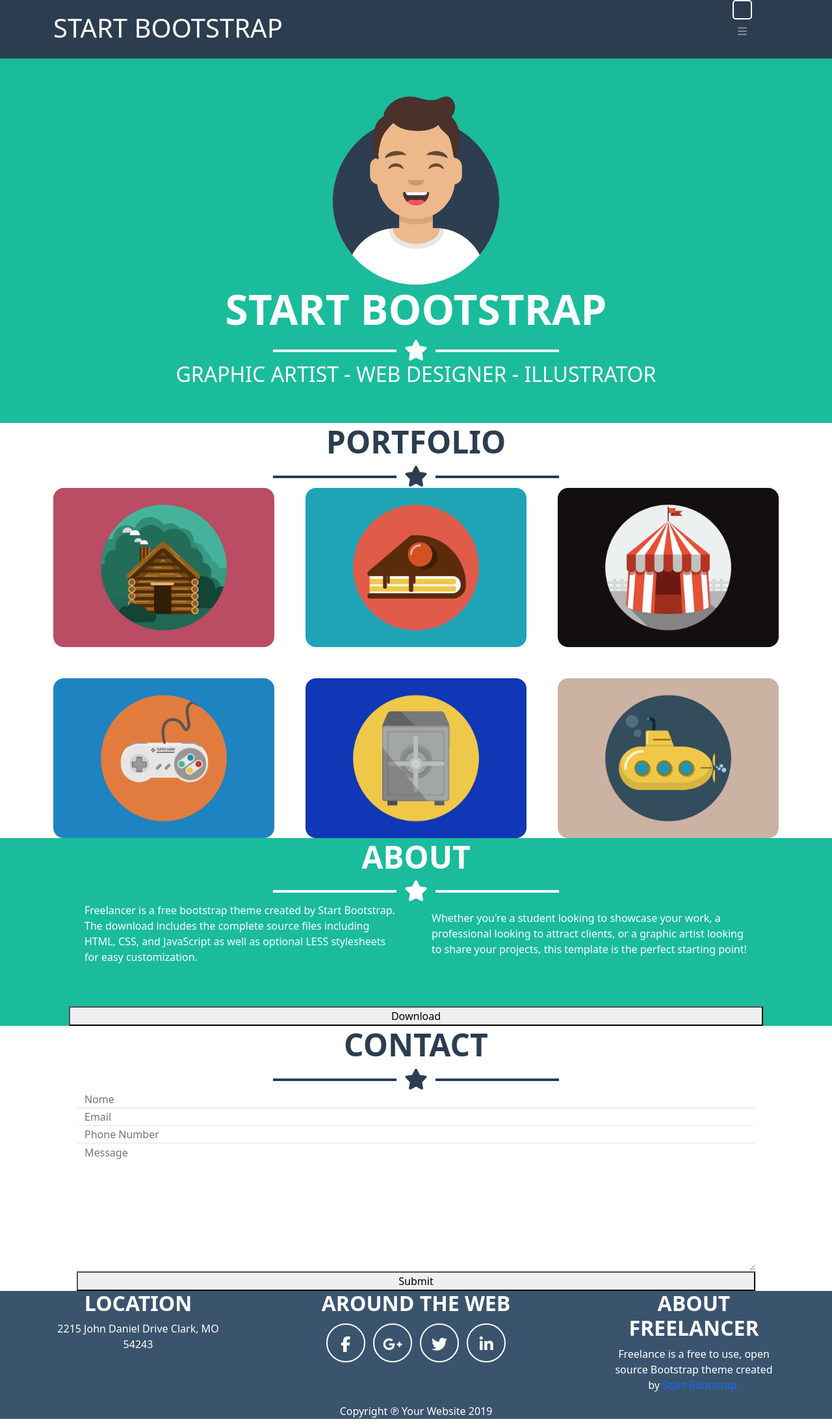
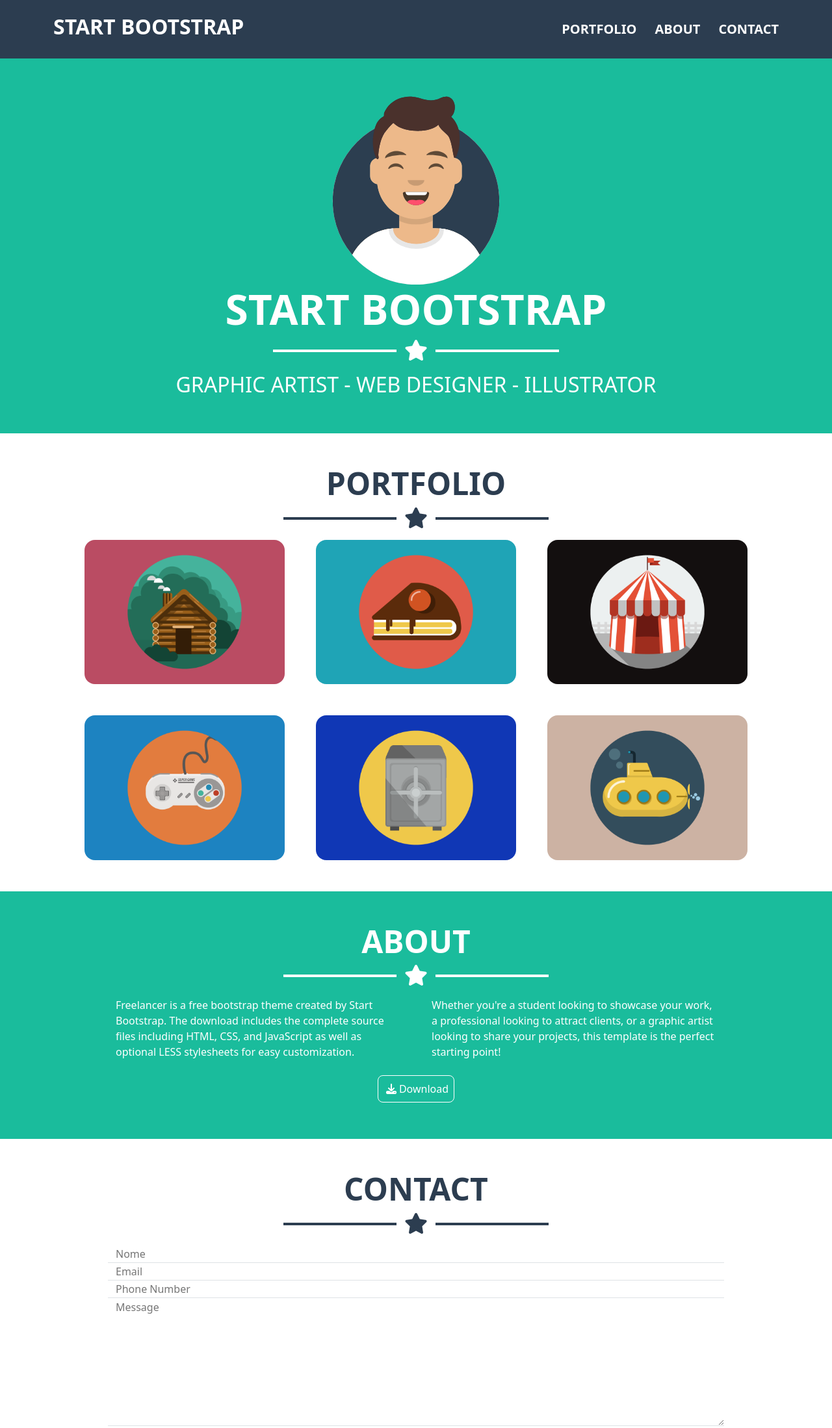
Before and after one commit to nicola1397/html-css-bootstrap-freelancer, a plain HTML site: page index.html in a window 1280 px wide. Shown: the top 2198 px of the page at 65% size. Drawn offline with nearby package versions, Linux system fonts and the light colour scheme.

Commit message:
fix: fixed spacings

```diff
--- a/index.html
+++ b/index.html
@@ -30,21 +30,27 @@
       <nav class="container-md">
         <div class="row align-items-center justify-content-between">
           <div class="col-5 flex-grow-1">
-            <h2 class="text-uppercase text-white fs-1">start bootstrap</h2>
+            <h2 class="text-uppercase text-white fs-2 fw-bold">
+              start bootstrap
+            </h2>
           </div>
           <!-- BURGER MENU SMARTPHONE -->
-          <div class="col-1">
-            <button class="burger-menu">
+          <div class="col-2 small-menu">
+            <button class="btn btn-outline-light">
               <i class="fa-solid fa-bars"></i>
             </button>
           </div>
-        </div>
           <!-- NAV DESKTOP -->
-        <div class="col big-nav">
-          <div>
-            <a href="#" class="text-white text-uppercase fs-4">portfolio</a>
-            <a href="#" class="text-white text-uppercase fs-4">about</a>
-            <a href="#" class="text-white text-uppercase fs-4">contact</a>
+          <div class="big-nav col-6 text-end flex-grow-1">
+            <a href="#" class="text-white text-uppercase fs-5 fw-semibold ms-4"
+              >portfolio</a
+            >
+            <a href="#" class="text-white text-uppercase fs-5 fw-semibold ms-4"
+              >about</a
+            >
+            <a href="#" class="text-white text-uppercase fs-5 fw-semibold ms-4"
+              >contact</a
+            >
           </div>
         </div>
       </nav>
@@ -56,7 +62,7 @@
         <img src="./img/avatar.svg" alt="" />
         <h1 class="text-uppercase display-3 fw-semibold">start bootstrap</h1>
         <!-- STAR CONTAINER -->
-        <div class="container">
+        <div class="container mb-3">
           <div class="row align-items-center star justify-content-center">
             <div class="col-2 line"></div>
             <div class="col flex-grow-0 text-center">
@@ -72,11 +78,12 @@
 
       <!-- PORTFOLIO -->
       <section id="portfolio">
+        <div class="container-md d-flex flex-column p-5">
           <h2 class="text-uppercase display-5 fw-semibold text-center">
             portfolio
           </h2>
           <!-- STAR CONTAINER -->
-        <div class="container">
+          <div class="container mb-3">
             <div class="row align-items-center star justify-content-center">
               <div class="col-2 line"></div>
               <div class="col flex-grow-0 text-center">
@@ -109,13 +116,17 @@
               </div>
             </div>
           </div>
+        </div>
       </section>
 
       <!-- ABOUT -->
       <section id="about">
-        <h2 class="text-uppercase display-5 fw-semibold text-center">about</h2>
+        <div class="container-md d-flex flex-column p-5">
+          <h2 class="text-uppercase display-5 fw-semibold text-center">
+            about
+          </h2>
           <!-- STAR CONTAINER -->
-        <div class="container">
+          <div class="container mb-3">
             <div class="row align-items-center star justify-content-center">
               <div class="col-2 line"></div>
               <div class="col flex-grow-0 text-center">
@@ -131,10 +142,10 @@
               <!-- CONTENT -->
               <div class="col-md-6">
                 <p>
-                Freelancer is a free bootstrap theme created by Start Bootstrap.
-                The download includes the complete source files including HTML,
-                CSS, and JavaScript as well as optional LESS stylesheets for
-                easy customization.
+                  Freelancer is a free bootstrap theme created by Start
+                  Bootstrap. The download includes the complete source files
+                  including HTML, CSS, and JavaScript as well as optional LESS
+                  stylesheets for easy customization.
                 </p>
               </div>
               <div class="col-md-6">
@@ -145,18 +156,24 @@
                   starting point!
                 </p>
               </div>
-            <button>Download</button>
             </div>
+          </div>
+          <button
+            class="button align-self-center m-2 rounded-3 p-2 text-white text-center"
+          >
+            <i class="fa-solid fa-download mx-1 text-center"></i>Download
+          </button>
         </div>
       </section>
 
       <!-- CONTACT -->
       <section id="contact">
+        <div class="container-md d-flex flex-column p-5">
           <h2 class="text-uppercase display-5 fw-semibold text-center">
             contact
           </h2>
           <!-- STAR CONTAINER -->
-        <div class="container-md">
+          <div class="container-md mb-3">
             <div class="row align-items-center star justify-content-center">
               <div class="col-2 line"></div>
               <div class="col flex-grow-0 text-center">
@@ -196,21 +213,29 @@
                 cols="30"
                 class="border-0 border-bottom"
               ></textarea>
-            <button type="submit">Submit</button>
             </div>
           </form>
+          <button
+            type="submit"
+            class="button align-self-start mx-5 my-2 rounded-3 p-2 text-white"
+          >
+            Submit
+          </button>
+        </div>
       </section>
     </main>
 
     <!-- FOOTER -->
     <footer class="text-center">
-      <div class="container-md">
+      <div class="container-md py-5">
         <div class="row justify-content-between">
-          <div class="col-md-3">
+          <!-- COLONNA LOCATION -->
+          <div class="col-md-3 my-3">
             <h2 class="text-uppercase fw-semibold text-center">location</h2>
             <p>2215 John Daniel Drive Clark, MO 54243</p>
           </div>
-          <div class="col-md-5">
+          <!-- COLONNA SOCIAL -->
+          <div class="col-md-6 my-3">
             <h2 class="text-uppercase fw-semibold text-center">
               around the web
             </h2>
@@ -236,38 +261,21 @@
                 ></a>
               </li>
             </ul>
-            <!-- <div class="container-md">
-              <div class="row justify-content-center g-2">
-                <div class="col-2 text-center social">
-                  <a href="#"><i class="fa-brands fa-facebook-f"></i></a>
           </div>
-
-                <div class="col-2 text-center social">
-                  <a href="#"><i class="fa-brands fa-google-plus-g"></i></a>
-                </div>
-
-                <div class="col-2 text-center social">
-                  <a href="#"><i class="fa-brands fa-twitter"></i></a>
-                </div>
-
-                <div class="col-2 text-center social">
-                  <a href="#"><i class="fa-brands fa-linkedin-in"></i></a>
-                </div>
-              </div> -->
-          </div>
-          <div class="col-md-3">
+          <!-- COLONNA ABOUT -->
+          <div class="col-md-3 my-3">
             <h2 class="text-uppercase fw-semibold text-center">
               ABOUT FREELANCER
             </h2>
 
-            <p>
+            <p class="fs-4 fw-semibold">
               Freelance is a free to use, open source Bootstrap theme created by
               <a href="#">Start Bootstrap.</a>
             </p>
           </div>
         </div>
       </div>
-      <div class="copyright">Copyright &copysr; Your Website 2019</div>
+      <div class="copyright p-5">Copyright &copysr; Your Website 2019</div>
     </footer>
 
     <!-- BOOTSTRAP SCRIPT -->
--- a/style.css
+++ b/style.css
@@ -5,6 +5,7 @@ a {
 :root {
   --greenbg: #1abc9c;
   --darkbg: #2c3d50;
+  --bs-btn-bg: #1abc9c;
 }
 
 body {
@@ -12,6 +13,12 @@ body {
 }
 
 /* UTILS */
+
+button {
+  background-color: var(--greenbg);
+  color: white;
+  border: 1px solid white;
+}
 
 /* DIVISORE STELLA */
 .line {
@@ -61,16 +68,13 @@ header nav {
 }
 
 .big-nav {
-  display: none;
+  display: none !important;
 }
 
 .burger-menu {
   background: none;
-  border: 2px solid white;
-  border-radius: 5px;
   height: 30px;
   width: 30px;
-  text-align: center;
   color: rgba(255, 255, 255, 0.4);
 }
 
@@ -119,3 +123,18 @@ li a {
   line-height: 60px;
   color: white;
 }
+
+.copyright {
+  background-color: #2c3d50;
+}
+
+/* MEDIA QUERY */
+
+@media all and (min-width: 768px) {
+  .small-menu {
+    display: none;
+  }
+  .big-nav {
+    display: block !important;
+  }
+}
```
Lines whose indentation alone changed are shown as unchanged.
